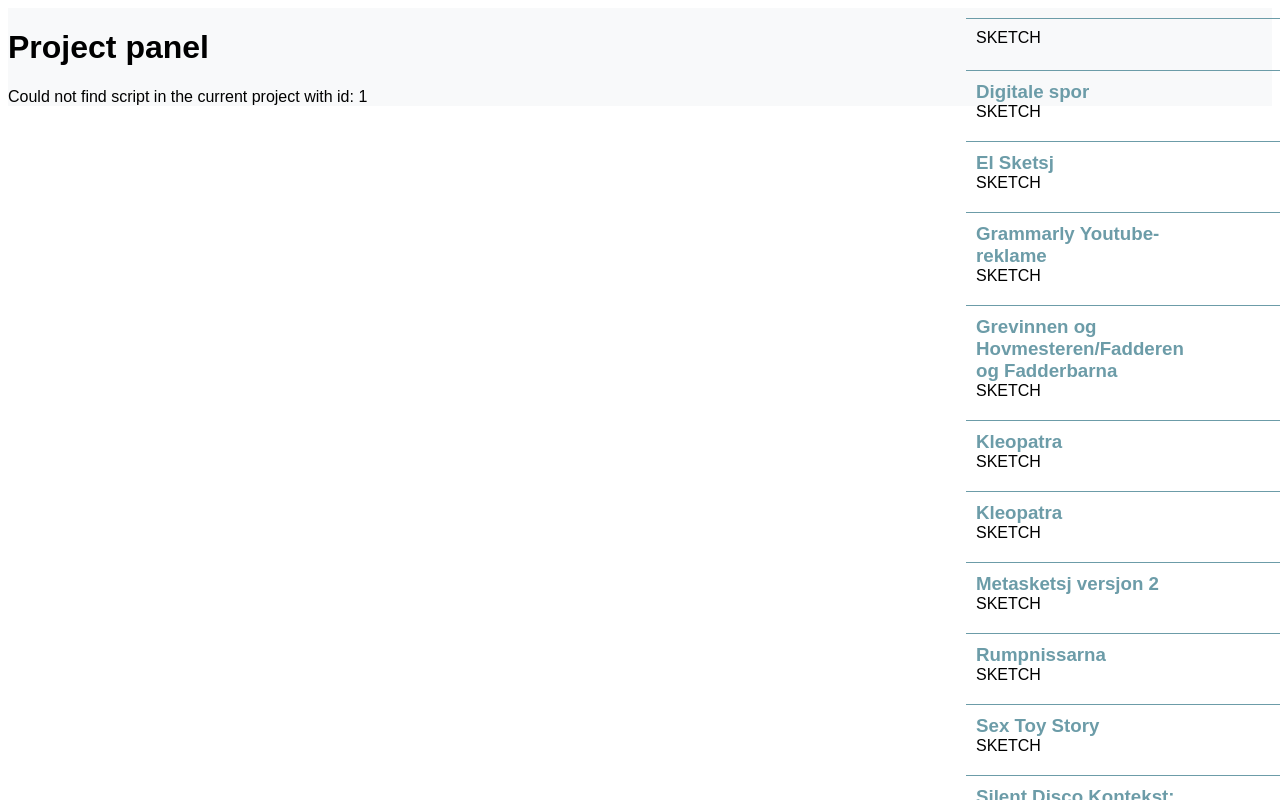
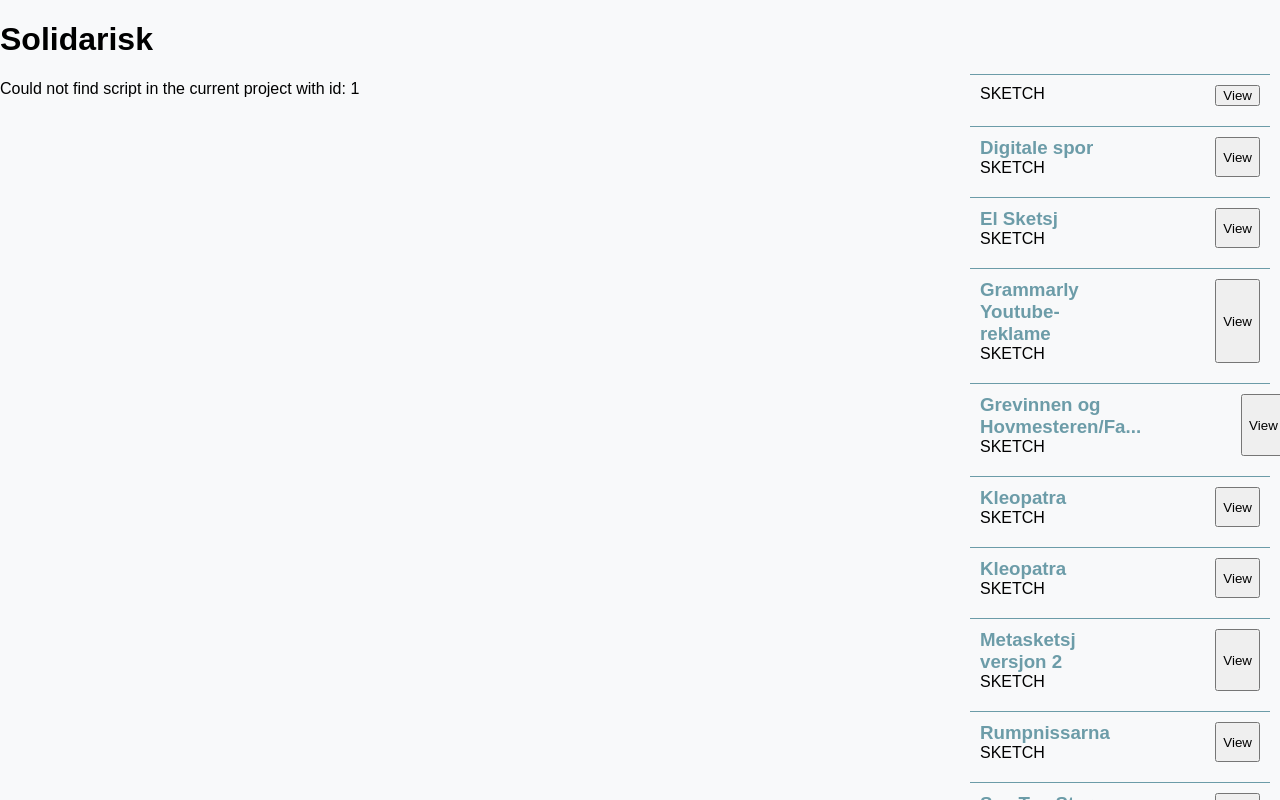
Before and after one commit to set-traces/set-traces-frontend, a React (Create React App) app: page /project/1/1 in a window 1280 px wide. Built offline with nearby package versions, Linux system fonts and the light colour scheme.

Commit message:
add ScriptView scrolling without page scrolling, background needs fix. Style scrollbar

```diff
--- a/public/index.html
+++ b/public/index.html
@@ -25,6 +25,16 @@
       Learn how to configure a non-root public URL by running `npm run build`.
     -->
     <title>Set Traces</title>
+    <style>
+      main {
+        margin: 0;
+      }
+      body {
+        margin: 0;
+      }
+
+
+    </style>
   </head>
   <body>
     <noscript>You need to enable JavaScript to run this app.</noscript>
--- a/src/App.tsx
+++ b/src/App.tsx
@@ -7,7 +7,7 @@ import { fetchProjects } from "./api/endpoints"
 
 function App() {
   return (
-    <div style={{ fontFamily: "arial" }}>
+    <div style={{ fontFamily: "arial", height: "100vh" }}>
       <Router>
         <Switch>
           <Route path={"/project/:projectId/:scriptId?"} component={ProjectPanel} />
--- a/src/components/ScriptList.tsx
+++ b/src/components/ScriptList.tsx
@@ -68,7 +68,9 @@ const ScriptList: React.FC<Props> = ({ className, scripts, onViewClick }) => {
         >
           <ItemHeaderCol>
             <div>
-              <Name>{script.name}</Name>
+              <Name>
+                {script.name.length < 30 ? script.name : `${script.name.substring(0, 27)}...`}
+              </Name>
               <Type>{script.type}</Type>
             </div>
             <ViewButton onClick={(e) => handleViewClicked(e, script)}>View</ViewButton>
--- a/src/pages/ProjectPanel.tsx
+++ b/src/pages/ProjectPanel.tsx
@@ -15,19 +15,51 @@ interface Props extends RouteComponentProps<RouterParams> {}
 const Wrapper = styled.div`
   display: grid;
   background-color: #f8f9fa;
+  max-height: 100vh;
   grid-template-columns: 3fr 1fr;
-  grid-template-rows: auto;
-  grid-template-areas: "main rightSidebar";
+  grid-template-rows: 64px 1fr;
+  grid-template-areas:
+    "header header"
+    "main rightSidebar  ";
+
+  //overflow: hidden;
 `
 
 const StyledScriptList = styled(ScriptList)`
-  position: fixed;
+  //height: 30%;
+  overflow-y: scroll;
+  grid-area: rightSidebar;
 `
 
 const ScriptViewWrapper = styled.div`
+  padding-top: 1px;
+
+  grid-area: main;
+  justify-self: start;
+  width: 100%;
+
   display: flex;
   flex-direction: row;
   justify-content: center;
+  overflow-y: scroll;
+  //max-height: 100%;
+
+  &::-webkit-scrollbar-track {
+    //-webkit-box-shadow: inset 0 0 6px rgba(0, 0, 0, 0.3);
+    border-radius: 10px;
+    background-color: #f5f5f500;
+  }
+
+  &::-webkit-scrollbar {
+    width: 6px;
+    background-color: #f5f5f500;
+  }
+
+  &::-webkit-scrollbar-thumb {
+    border-radius: 10px;
+    //-webkit-box-shadow: inset 0 0 6px rgba(0, 0, 0, 0.3);
+    background-color: ${(props) => props.theme.colors.undertone}55;
+  }
 `
 const StyledScriptView = styled(ScriptView)``
 
@@ -65,23 +97,21 @@ const ProjectPanel: React.FC<Props> = ({ history, match }) => {
 
   return (
     <Wrapper>
-      <div style={{ gridArea: "main" }}>
-        <h1>Project panel</h1>
+      <div style={{ gridArea: "header" }}>
+        <h1>{project ? project.title : "..."}</h1>
         {error}
+      </div>
       {viewScript && (
         <ScriptViewWrapper>
           <StyledScriptView script={viewScript} />
         </ScriptViewWrapper>
       )}
-      </div>
-      <div style={{ gridArea: "rightSidebar" }}>
       {project && (
         <StyledScriptList
           scripts={project.scripts}
           onViewClick={(script: Script) => history.push(`/project/${projectId}/${script.id}`)}
         />
       )}
-      </div>
     </Wrapper>
   )
 }
```
Lines whose indentation alone changed are shown as unchanged.
